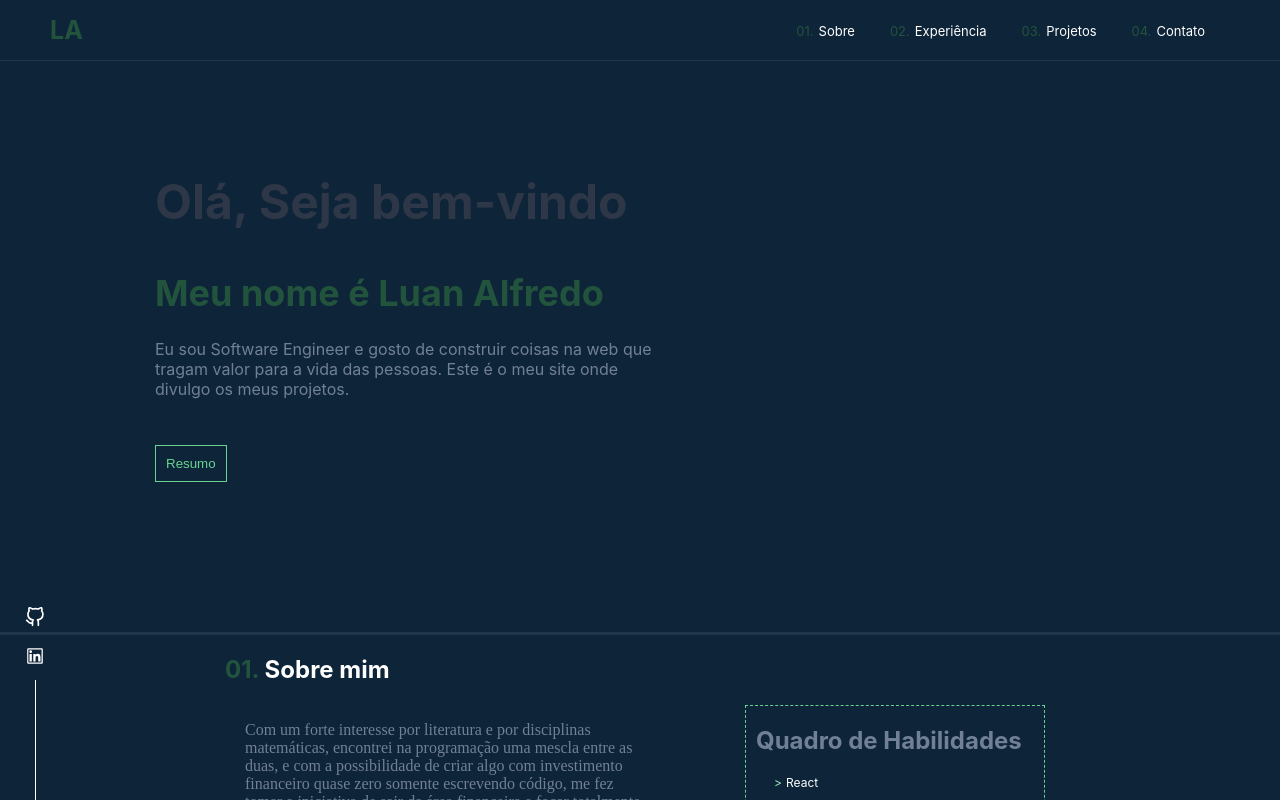
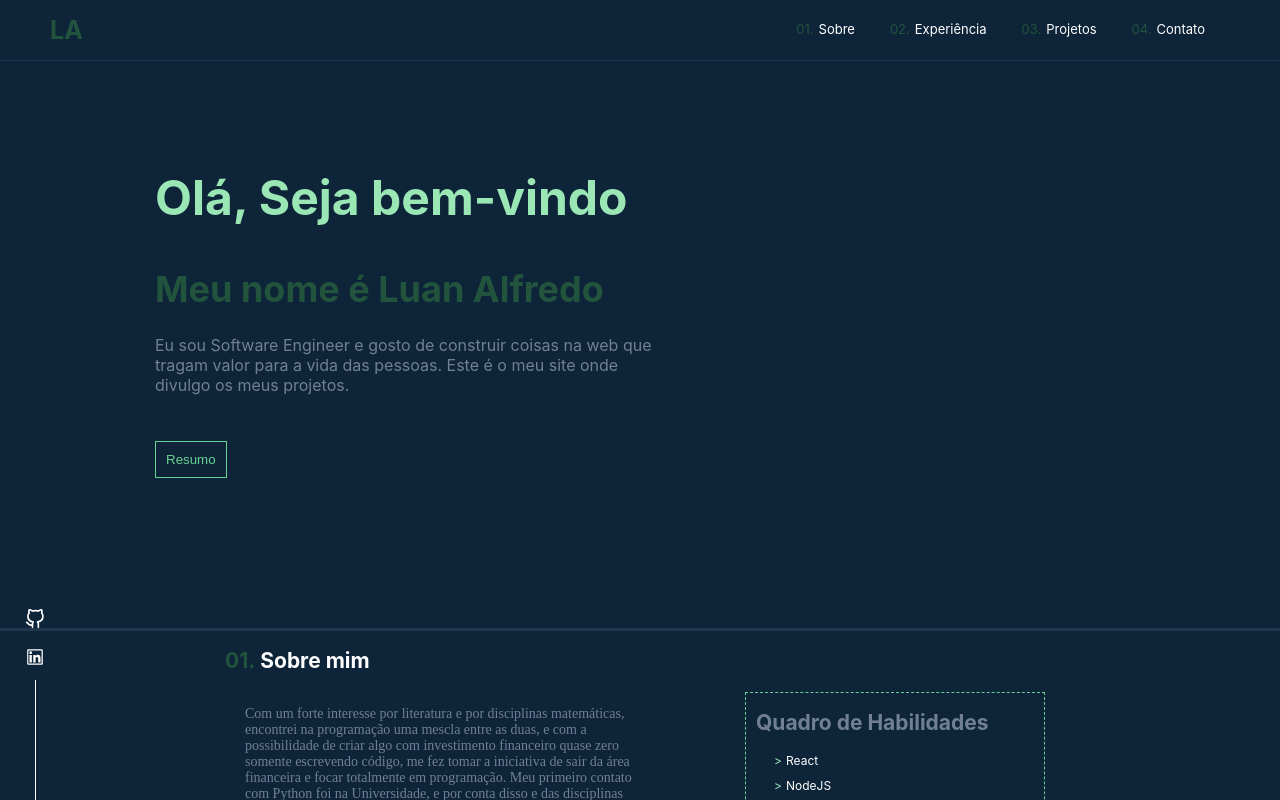
Before and after one commit to luanrjjj/mywebsite, a Next.js app: page / in a window 1280 px wide. Shown: the top 800 px of the page. Built offline with nearby package versions, Linux system fonts and the light colour scheme.

Commit message:
Chaning the color of main section

```diff
--- a/components/MainSection/index.tsx
+++ b/components/MainSection/index.tsx
@@ -2,7 +2,6 @@
 /* eslint-disable react/jsx-no-undef */
 import React, { useState, useEffect } from 'react'
 import { Main, Maxwidth } from './styles'
-
 
 const MainSection = () => {
   return (
@@ -19,7 +18,7 @@
               meus projetos.
             </p>
             <a href="/Document.pdf">
-            <button>Resumo</button>
+              <button>Resumo</button>
             </a>
           </div>
         </Main>
--- a/components/MainSection/styles.ts
+++ b/components/MainSection/styles.ts
@@ -6,7 +6,6 @@
   max-width: 100%;
   border-bottom: 3px solid ${colors.lightbody};
   margin-top: 100px;
-
 `
 
 export const Main = styled.div`
@@ -30,7 +29,7 @@
     }
 
     h2 {
-      color: ${colors.gray700};
+      color: ${colors.green200};
       font-size: 48px;
     }
 
--- a/pages/_document.tsx
+++ b/pages/_document.tsx
@@ -52,6 +52,15 @@
             href="favicon.png"
             type="image/png"
           />
+
+          <link
+            href="https://fonts.googleapis.com/css2?family=Inter:wght@100;200;300;400;700&display=swap"
+            rel="stylesheet"
+          ></link>
+          <link
+            href="https://fonts.googleapis.com/css2?family=Inter:wght@100;200;300;400;700&family=Source+Code+Pro:wght@300;400;500;700&display=swap"
+            rel="stylesheet"
+          ></link>
         </Head>
         <body>
           <Main />
--- a/pages/styles.ts
+++ b/pages/styles.ts
@@ -5,6 +5,8 @@
   background-color: ${colors.body};
   width: 100%;
 
+  font-size: 14px;
+  scroll-behavior: smooth;
   .SectionContent {
     width: 100%;
   }
```
